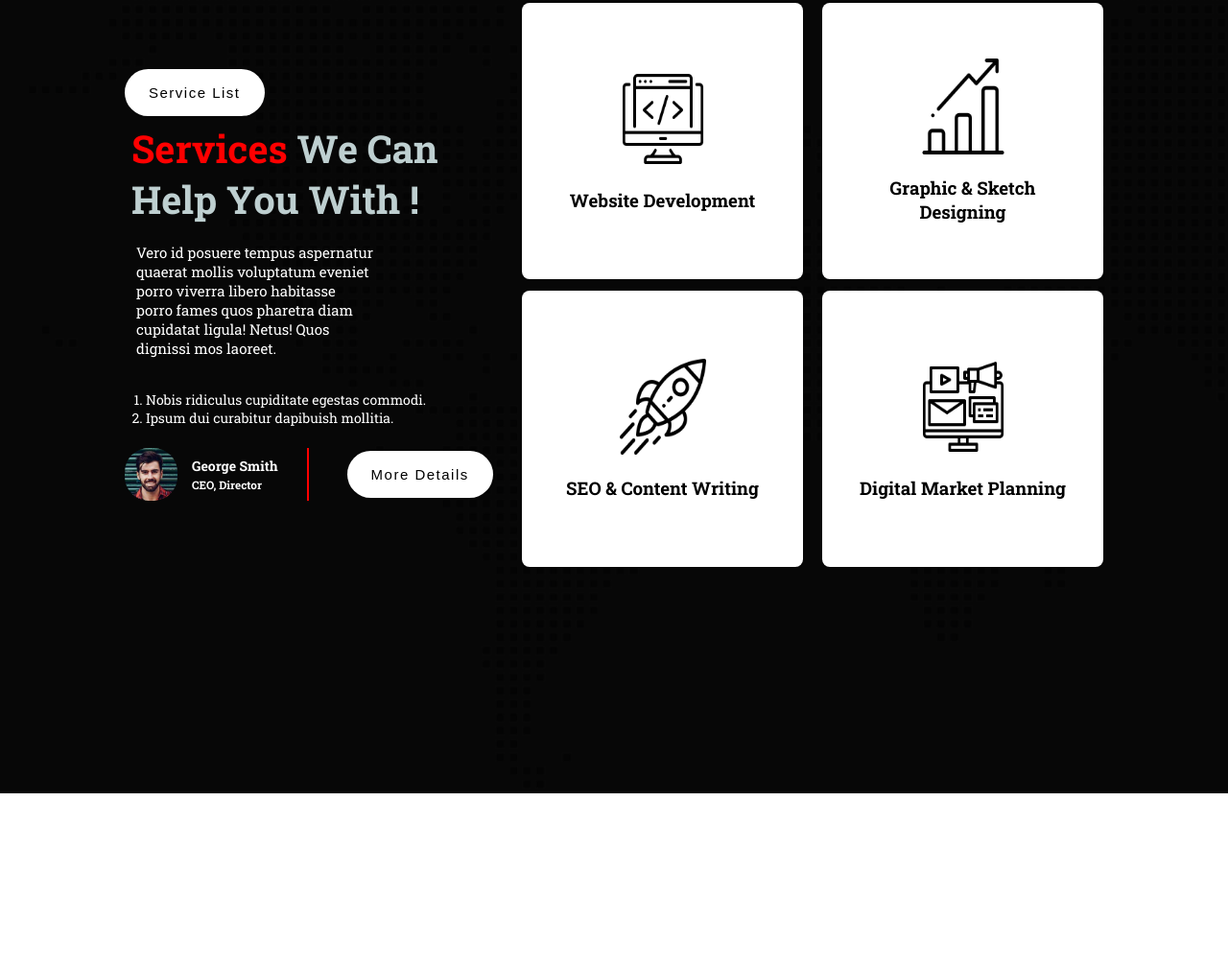
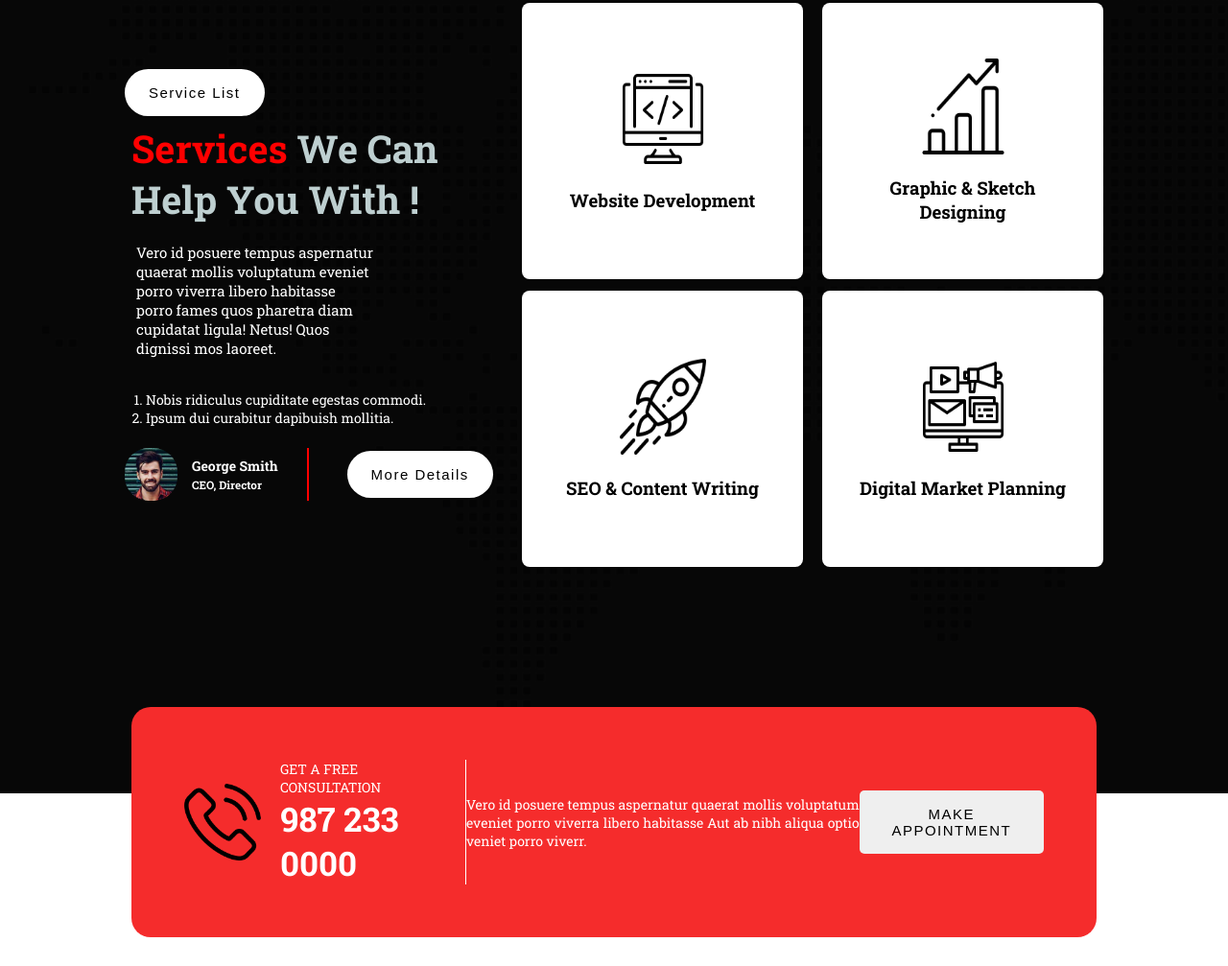
Before and after one commit to imran-it1/digital-agency, a plain HTML site: page index.html in a window 1280 px wide. Shown: the part 1108-2115 px from the top of the page at 96% size. Before the commit the page ends 1935 px from the top, so only its background shows below. Drawn offline with Linux system fonts and the light colour scheme.

Commit message:
appointment section style

```diff
--- a/index.html
+++ b/index.html
@@ -107,6 +107,23 @@
           </div>
         </div>
       </div>
+      <div class="appointment-container">
+        <div class="left-part">
+          <img class="logo" src="/asset/icons/phone-call.png" alt="" />
+          <div>
+            <p class="description">GET A FREE CONSULTATION</p>
+            <h2 class="number">987 233 0000</h2>
+          </div>
+        </div>
+        <p class="appointment-description">
+          Vero id posuere tempus aspernatur quaerat mollis voluptatum eveniet
+          porro viverra libero habitasse Aut ab nibh aliqua optio veniet porro
+          viverr.
+        </p>
+        <div>
+          <button class="btn appointment-btn">MAKE APPOINTMENT</button>
+        </div>
+      </div>
     </main>
     <!-- Main section End -->
 
--- a/styles/styles.css
+++ b/styles/styles.css
@@ -227,3 +227,53 @@ body {
     color: white;
     cursor: pointer;
 }
+
+
+/* Appointment Section Style */
+
+
+.logo {
+    height: 80px;
+    height: 80px;
+}
+
+.description {
+    font-size: 14px;
+}
+
+.number {
+    font-size: 35px;
+}
+
+
+.appointment-container {
+    display: flex;
+    align-items: center;
+    width: 70%;
+    margin: -90px auto 30px auto;
+    padding: 55px;
+    background-color: rgb(245, 44, 44);
+    justify-content: space-around;
+    border-radius: 20px;
+    color: white;
+}
+
+.left-part {
+    display: flex;
+    align-items: center;
+    gap: 20px;
+    border-right: 1px solid white;
+    padding-right: 30px;
+}
+
+.appointment-description {
+    font-size: 14px;
+    font-weight: normal;
+    width: 486px;
+    text-align: justify;
+}
+
+.appointment-btn:hover {
+    background-color: black;
+    color: white;
+}
```
